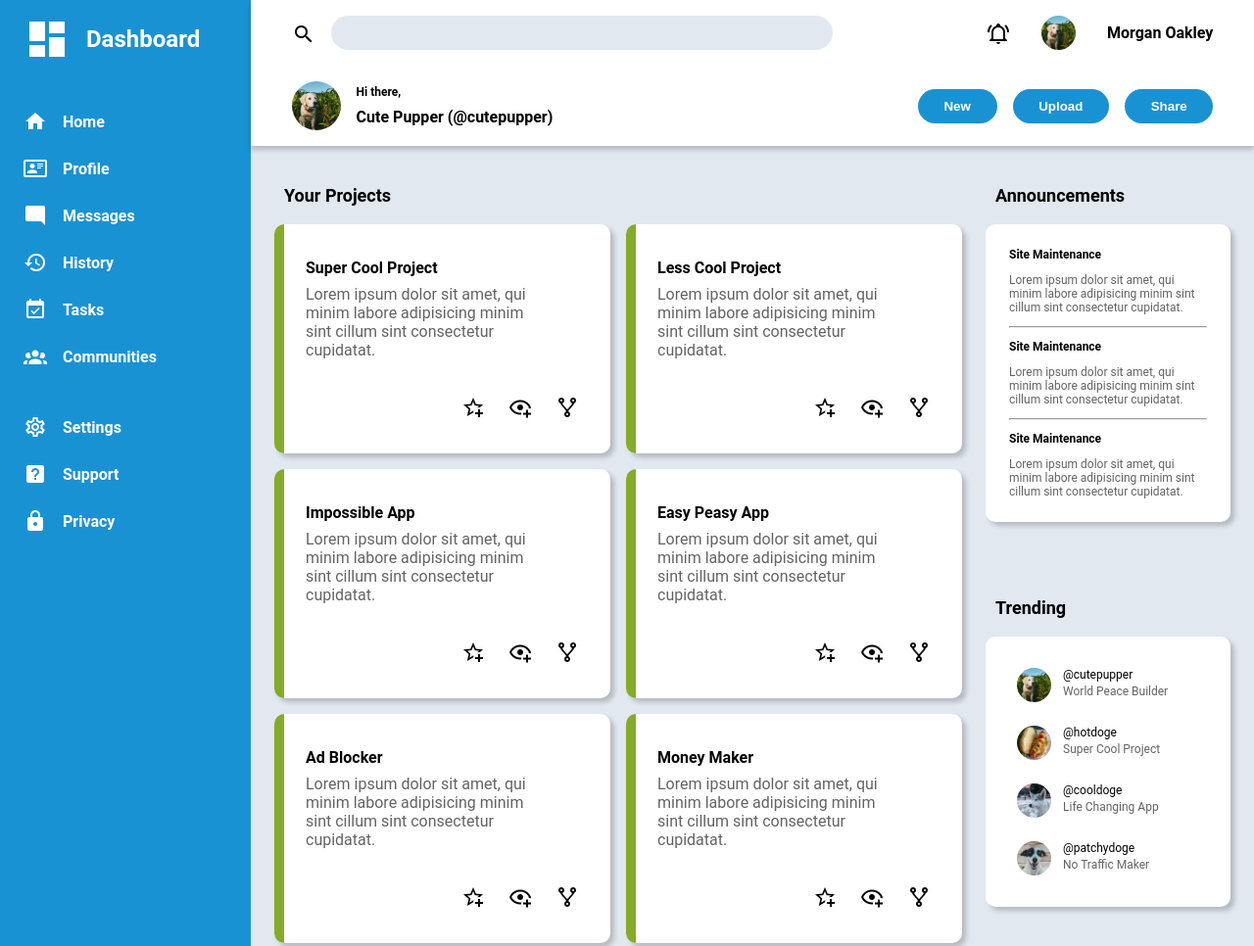
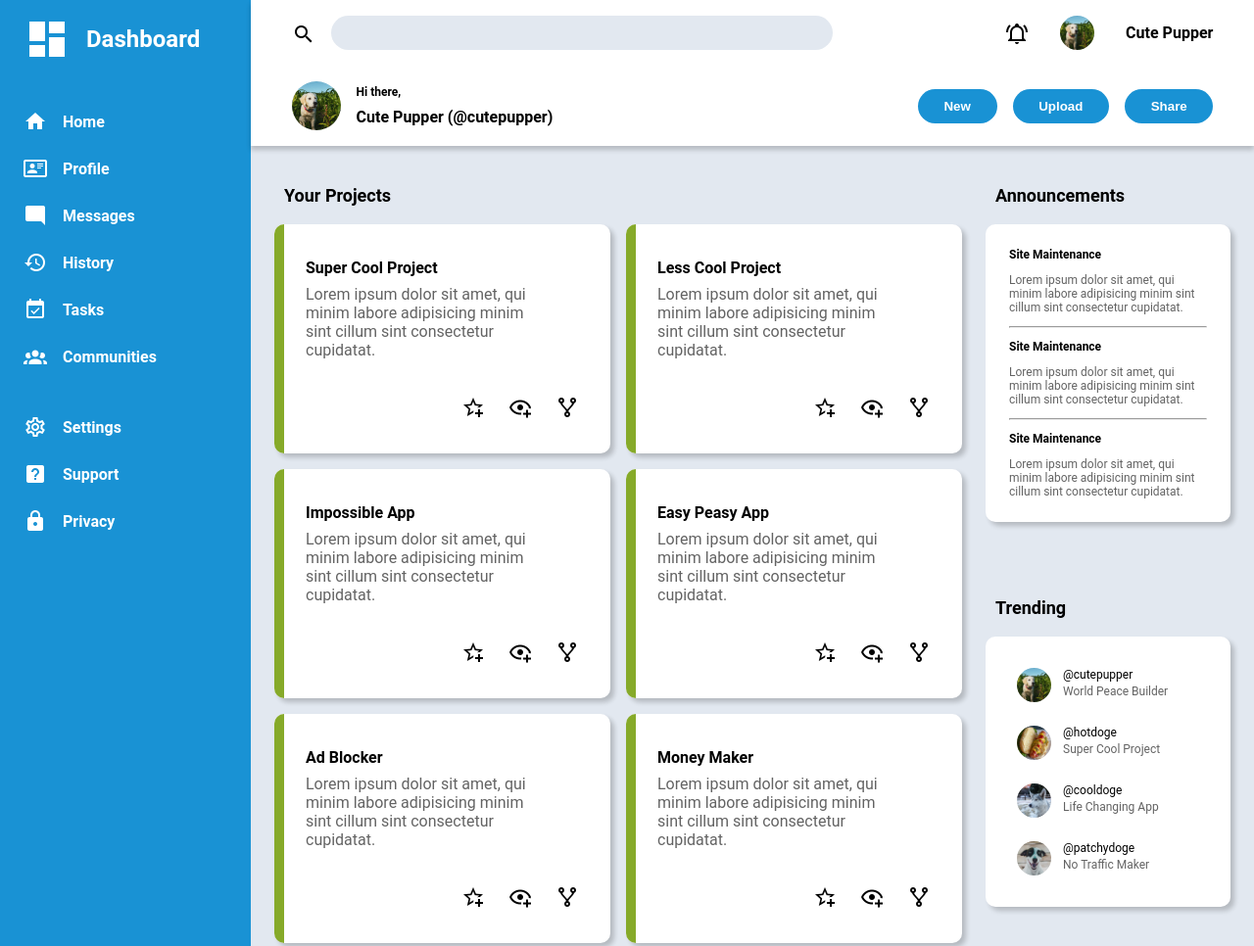
Before and after one commit to th3grimreaper/admin-dashboard, a plain HTML site: page index.html in a window 1280 px wide. Shown: the top 966 px of the page at 98% size. Drawn offline with Linux system fonts and the light colour scheme.

Commit message:
fix name in header

```diff
--- a/index.html
+++ b/index.html
@@ -69,7 +69,7 @@
             <div class="profile-icon">
               <img src="icons/profile/cutepupper@333.jpg" alt="cute pupper" />
             </div>
-            <div class="user-name">Morgan Oakley</div>
+            <div class="user-name">Cute Pupper</div>
           </div>
         </div>
         <div class="header-two container-95">
```
